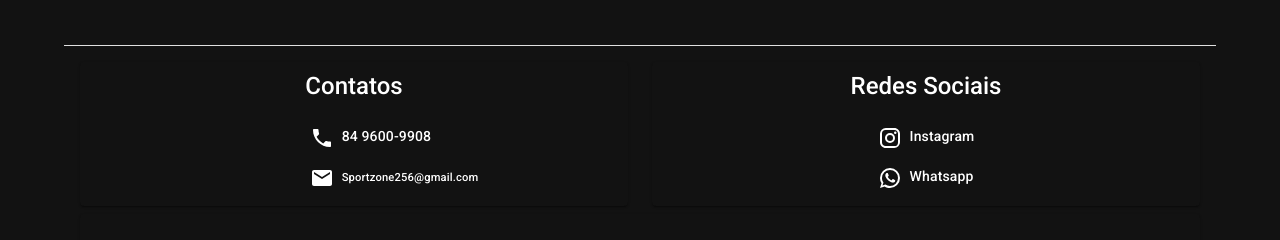
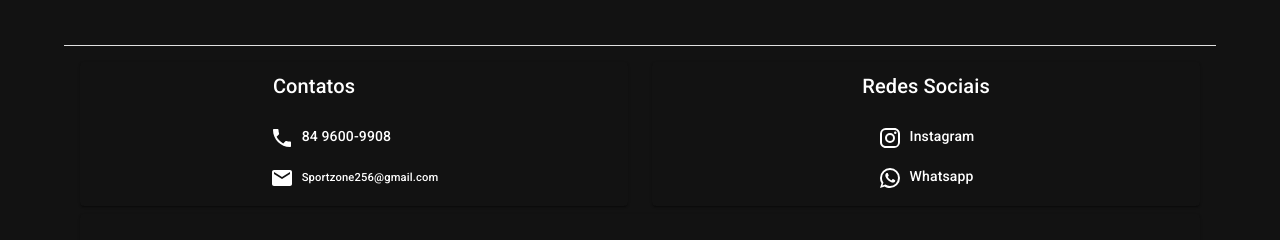
Before and after one commit to YagoMatias/sportzone, a React (Vite) app: page /selecao/produto/1 in a window 1280 px wide. Shown: the part 1157-1397 px from the top of the page. Built offline with nearby package versions, Linux system fonts and the light colour scheme.

Commit message:
style: atualizando o style do modalProdutos

```diff
--- a/src/components/Footer.jsx
+++ b/src/components/Footer.jsx
@@ -44,9 +44,10 @@ const Footer = () => {
                   alignItems: 'center',
                   justifyContent: 'center',
                   gap: '1rem',
+                  marginRight: '5rem',
                 }}
               >
-                <Typography variant="h5" color="white" fontWeight={'500'}>
+                <Typography variant="h6" color="white" fontWeight={'500'}>
                   Contatos
                 </Typography>
                 <Box
@@ -102,10 +103,10 @@ const Footer = () => {
                 }}
               >
                 <Typography
-                  variant="h5"
+                  variant="h6"
                   color="white"
                   fontWeight={'500'}
-                  style={{ display: 'flex' }}
+                  style={{ display: 'flex', flexWrap: 'nowrap' }}
                 >
                   Redes Sociais
                 </Typography>
```
